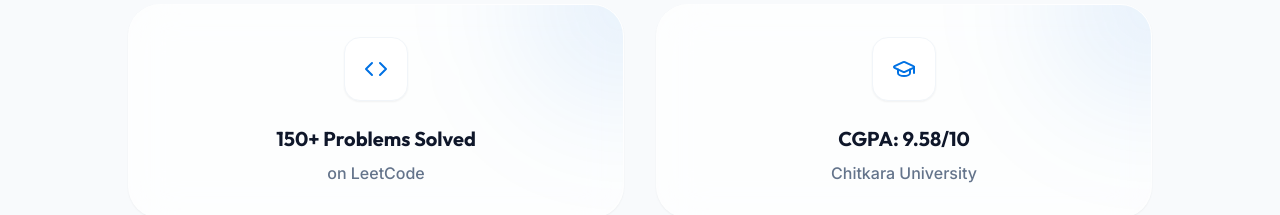
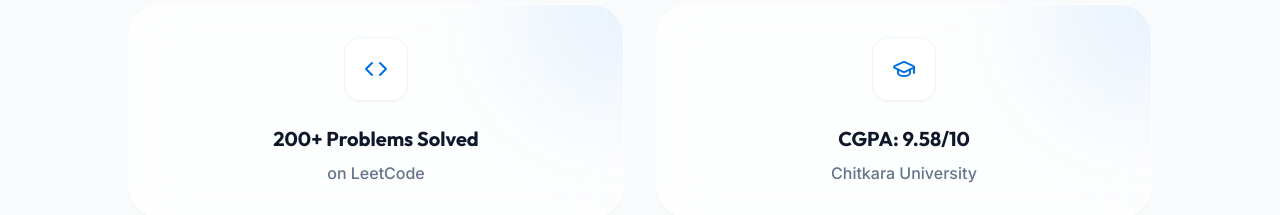
Before and after one commit to Amansharmacs1/Portfolio-Website, a React (Vite) app in the folder frontend/: page / in a window 1280 px wide. Shown: the part 8340-8555 px from the top of the page. Built offline with nearby package versions, Linux system fonts and the light colour scheme.

Commit message:
Update LeetCode problem count to 200+

```diff
--- a/frontend/src/sections/Achievements.jsx
+++ b/frontend/src/sections/Achievements.jsx
@@ -3,7 +3,7 @@ import { motion } from 'framer-motion';
 import { Trophy, Code, Briefcase, Award, GraduationCap, FileBadge, CheckCircle, ShieldCheck } from 'lucide-react';
 
 const achievementsData = [
-  { icon: <Code size={24} />, title: "150+ Problems Solved", subtitle: "on LeetCode" },
+  { icon: <Code size={24} />, title: "200+ Problems Solved", subtitle: "on LeetCode" },
   { icon: <GraduationCap size={24} />, title: "CGPA: 9.58/10", subtitle: "Chitkara University" },
   { icon: <Briefcase size={24} />, title: "Built Full Stack Projects", subtitle: "MERN Stack & AI" },
   { icon: <Award size={24} />, title: "Leadership Roles", subtitle: "Unstop & ISTE" },
```
Also changed, not shown: 3 other files (tests, documents, lock files or other folders).
